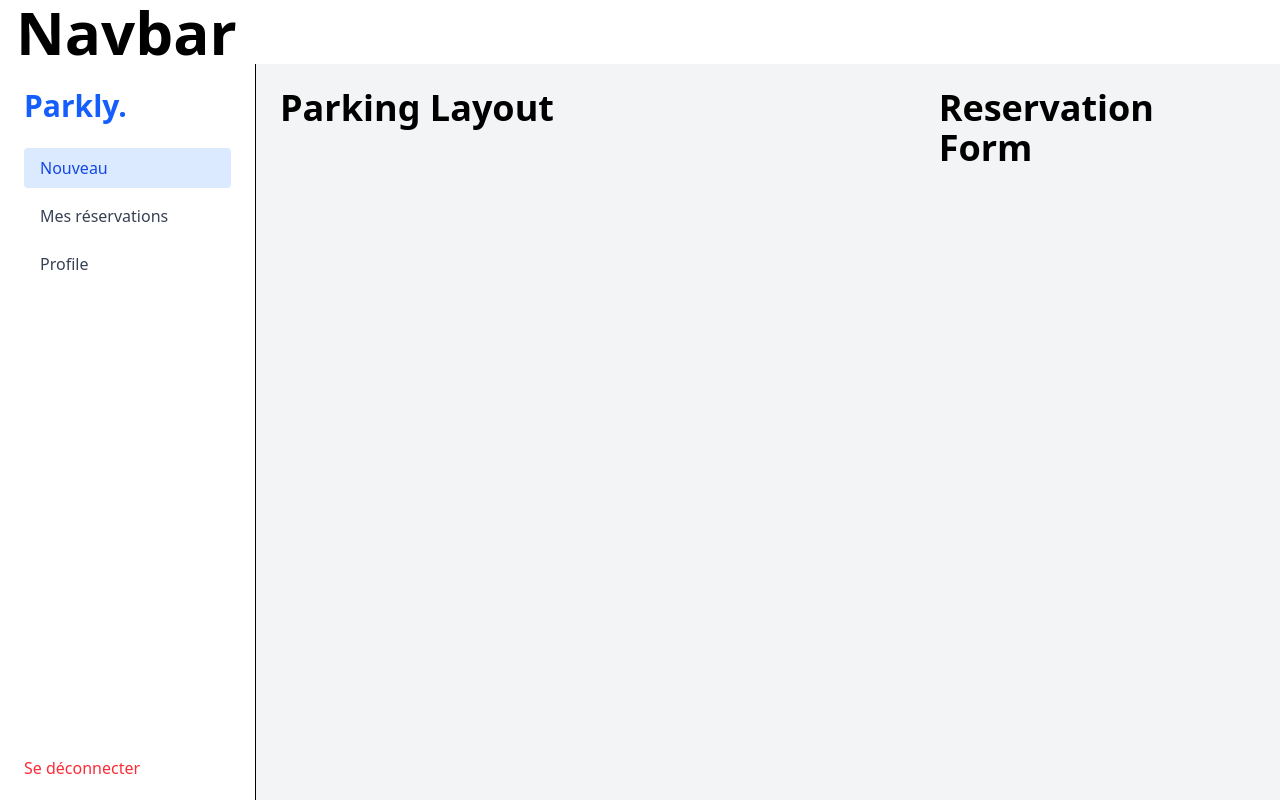
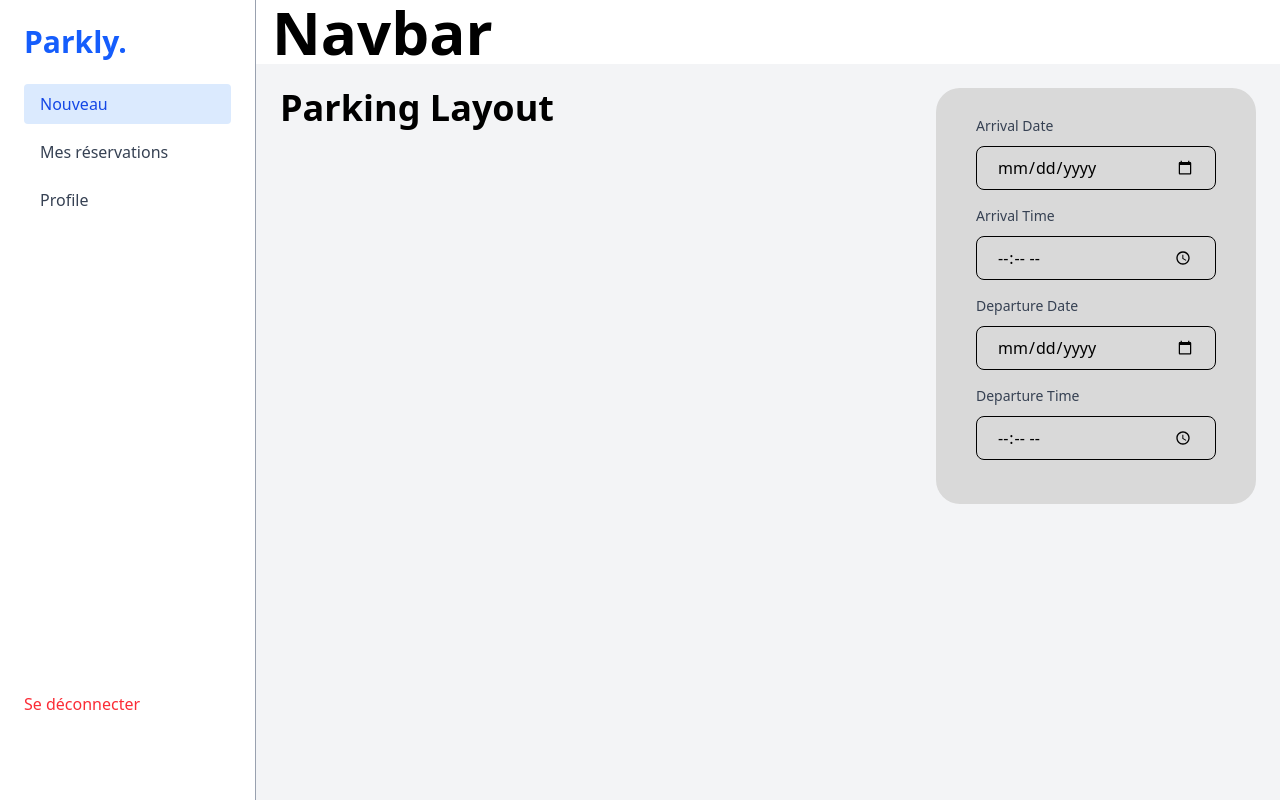
Before and after one commit to Sitr4ka/parkly, a React (Vite) app: page /reservation in a window 1280 px wide. Built offline with nearby package versions, Linux system fonts and the light colour scheme.

Commit message:
add reservation basic form

```diff
--- a/src/App.jsx
+++ b/src/App.jsx
@@ -10,7 +10,7 @@ function App() {
         <Routes>
           <Route path="/home" element={<Home />}/>
           <Route path="/login" element={<Login />}/>
-          <Route path="/sidebar" element={<SideBar />}/>
+          <Route path="/parking" element={<SideBar />}/>
           <Route path="/reservation" element={<Reservation />}/>
         </Routes>
       </BrowserRouter>
--- /dev/null
+++ b/src/components/CustomInput.jsx
@@ -0,0 +1,26 @@
+import React from "react";
+
+const CustomInput = ({ label, type, name, placeholder }) => {
+  return (
+    <>
+      {label && (
+        <label htmlFor={name} className="text-sm font-medium text-gray-700 block mb-2.5">
+          {label}
+        </label>
+      )}
+
+      <input
+        className="border w-[240px] rounded-[8px] h-11 px-5 py-4 mb-4"
+        type={type}
+        name={name}
+        id={name}
+        placeholder={placeholder}
+      />
+      <br />
+    </>
+  );
+};
+
+CustomInput.propTypes = {};
+
+export default CustomInput;
--- a/src/components/ReservationForm.jsx
+++ /dev/null
@@ -1,10 +0,0 @@
-const ReservationForm = () => {
-    return (
-        <>
-
-            <h2>Reservation Form</h2>
-        </>
-    );
-}
-
-export default ReservationForm;
--- /dev/null
+++ b/src/components/forms/ReservationForm.jsx
@@ -0,0 +1,47 @@
+import "./reseravationForm.css";
+import CustomInput from "../CustomInput";
+
+const ReservationForm = () => {
+  return (
+    <>
+      <div className="form-container flex justify-center h-fit py-7 px-7">
+        <form action="">
+          <CustomInput
+            label="Arrival Date"
+            type="date"
+            name="arrivalDate"
+            // value={formData.username}
+            // onChange={handleChange}
+            placeholder="Entrez votre nom"
+          />
+          <CustomInput
+            label="Arrival Time"
+            type="time"
+            name="arrivalTime"
+            // value={formData.username}
+            // onChange={handleChange}
+            placeholder="HH:MM PM"
+          />
+          <CustomInput
+            label="Departure Date"
+            type="date"
+            name="departureDate"
+            // value={formData.username}
+            // onChange={handleChange}
+            placeholder="Entrez votre nom"
+          />
+          <CustomInput
+            label="Departure Time"
+            type="time"
+            name="departureTime"
+            // value={formData.username}
+            // onChange={handleChange}
+            placeholder="Entrez votre nom"
+          />
+        </form>
+      </div>
+    </>
+  );
+};
+
+export default ReservationForm;
--- /dev/null
+++ b/src/components/forms/reseravationForm.css
@@ -0,0 +1,5 @@
+.form-container {
+    @apply min-w-[320px];
+    min-width: 320px;
+    background-color: #D9D9D9;
+}
--- a/src/pages/login/Login.jsx
+++ b/src/pages/login/Login.jsx
@@ -8,7 +8,7 @@ const Login = () => {
       <Header />
       <section className="login-section min-h-[90vh] flex items-center pt-20">
         <div className="container flex justify-center mx-auto px-6 w-full">
-            <div className="form-container border">
+            <div className="form-container w-[137px] h-[300px] border">
                 <form action="">
 
                 </form>
--- a/src/pages/login/login.css
+++ b/src/pages/login/login.css
@@ -1,6 +1,4 @@
 .form-container {
-    @apply w-[137px] h-[300px];
     border-radius: 24px;
     background-color: rgba(217, 209, 209, .5);
-
 }
--- a/src/pages/reservation/Reservation.jsx
+++ b/src/pages/reservation/Reservation.jsx
@@ -1,5 +1,5 @@
 import ParkingLayout from "../../components/ParkingLayout";
-import ReservationForm from "../../components/ReservationForm";
+import ReservationForm from "../../components/forms/ReservationForm";
 import Sidebar from "../../components/SideBar";
 import Navbar from "../../components/Navbar";
 
@@ -7,14 +7,17 @@ const Reservation = () => {
   return (
     <>
       <div className="h-screen flex flex-col">
+        <div className="flex flex-1 overflow-hidden">
+          <aside className="w-64 bg-white border-r border-gray-400 overflow-hidden">
+            <Sidebar />
+          </aside>
+
+          <div className="flex-1 bg-gray-100 overflow-y-auto">
             <header className="h-16 bg-white shadow px-4 flex items-center">
               <Navbar />
             </header>
-      <div className="flex flex-1 overflow-hidden">
-        <aside className="w-64 bg-white border-r overflow-y-auto">
-          <Sidebar />
-        </aside>
             <main className="flex-1 p-6 bg-gray-100 overflow-y-auto">
+              {/* à modifier */}
               <div className="grid grid-cols-[2fr_1fr] gap-6 h-full">
                 <ParkingLayout />
                 <ReservationForm />
@@ -22,8 +25,9 @@ const Reservation = () => {
             </main>
           </div>
         </div>
+      </div>
     </>
   );
 };
 
-export default Reservation
+export default Reservation;
```
Lines whose indentation alone changed are shown as unchanged.
